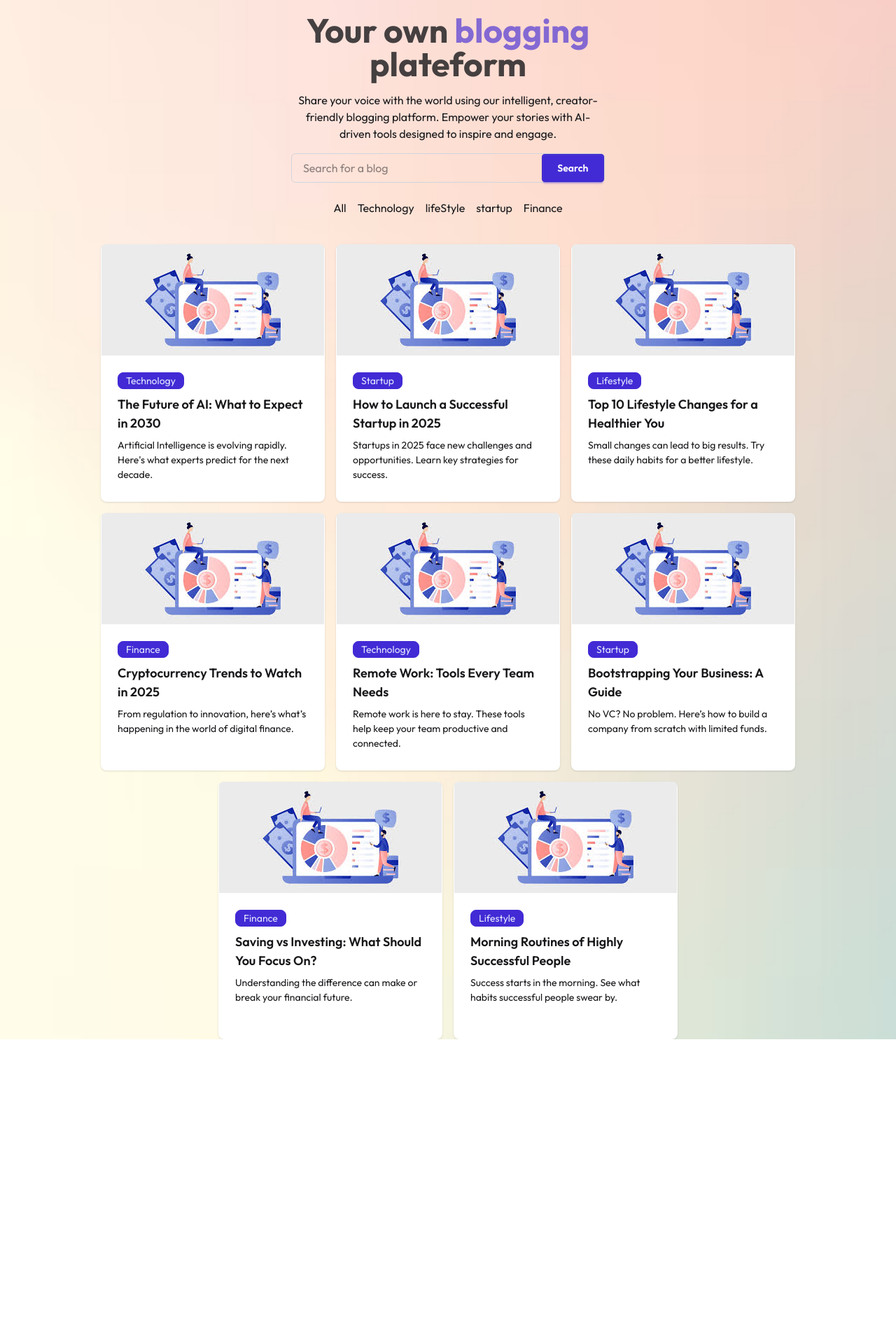
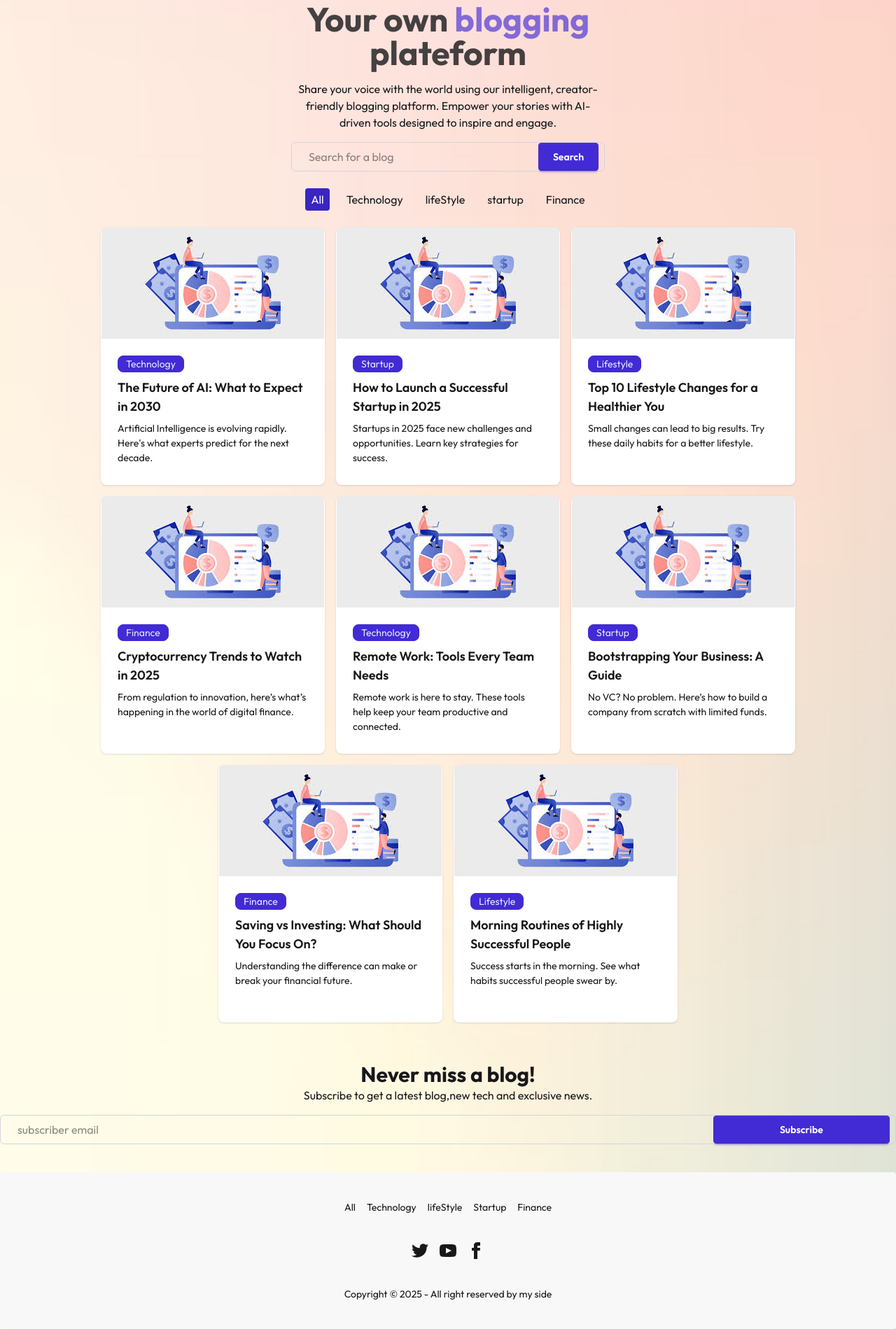
Before and after one commit to Asmatbangash/blogging, a React (Vite) app in the folder Frontend/: page / in a window 1280 px wide. Shown: the part 169-2068 px from the top of the page at 70% size. Before the commit the page ends 1654 px from the top, so only its background shows below. Built offline with nearby package versions, Linux system fonts and the light colour scheme.

Commit message:
first add Subscribe and Footer components and then update some components to set responsive.

```diff
--- a/Frontend/src/App.jsx
+++ b/Frontend/src/App.jsx
@@ -1,5 +1,5 @@
 import React from "react";
-import { Hero, Navbar } from "./components/Comp_index";
+import { Footer, Hero, Navbar, Subscribe } from "./components/Comp_index";
 import { Outlet } from "react-router-dom";
 
 function App() {
@@ -8,6 +8,8 @@
       <Navbar />
       <Hero />
       <Outlet />
+      <Subscribe />
+      <Footer />
     </>
   );
 }
--- a/Frontend/src/components/Comp_index.js
+++ b/Frontend/src/components/Comp_index.js
@@ -3,5 +3,7 @@
 import Hero from "./Hero";
 import Input from "./Input";
 import BlogCard from "./BlogCard";
+import Footer from "./Footer";
+import Subscribe from "./Subscribe";
 
-export { Navbar, Button, Hero, Input, BlogCard };
+export { Navbar, Button, Hero, Input, BlogCard, Footer, Subscribe };
--- /dev/null
+++ b/Frontend/src/components/Footer.jsx
@@ -0,0 +1,59 @@
+import React from "react";
+
+function Footer() {
+  return (
+    <footer className="footer bg-base-200 footer-horizontal footer-center mt-10 text-base-content rounded p-10">
+      <nav className="grid grid-flow-col gap-4">
+        <a className="link link-hover">All</a>
+        <a className="link link-hover">Technology</a>
+        <a className="link link-hover">lifeStyle</a>
+        <a className="link link-hover">Startup</a>
+        <a className="link link-hover">Finance</a>
+      </nav>
+      <nav>
+        <div className="grid grid-flow-col gap-4">
+          <a>
+            <svg
+              xmlns="http://www.w3.org/2000/svg"
+              width="24"
+              height="24"
+              viewBox="0 0 24 24"
+              className="fill-current"
+            >
+              <path d="M24 4.557c-.883.392-1.832.656-2.828.775 1.017-.609 1.798-1.574 2.165-2.724-.951.564-2.005.974-3.127 1.195-.897-.957-2.178-1.555-3.594-1.555-3.179 0-5.515 2.966-4.797 6.045-4.091-.205-7.719-2.165-10.148-5.144-1.29 2.213-.669 5.108 1.523 6.574-.806-.026-1.566-.247-2.229-.616-.054 2.281 1.581 4.415 3.949 4.89-.693.188-1.452.232-2.224.084.626 1.956 2.444 3.379 4.6 3.419-2.07 1.623-4.678 2.348-7.29 2.04 2.179 1.397 4.768 2.212 7.548 2.212 9.142 0 14.307-7.721 13.995-14.646.962-.695 1.797-1.562 2.457-2.549z"></path>
+            </svg>
+          </a>
+          <a>
+            <svg
+              xmlns="http://www.w3.org/2000/svg"
+              width="24"
+              height="24"
+              viewBox="0 0 24 24"
+              className="fill-current"
+            >
+              <path d="M19.615 3.184c-3.604-.246-11.631-.245-15.23 0-3.897.266-4.356 2.62-4.385 8.816.029 6.185.484 8.549 4.385 8.816 3.6.245 11.626.246 15.23 0 3.897-.266 4.356-2.62 4.385-8.816-.029-6.185-.484-8.549-4.385-8.816zm-10.615 12.816v-8l8 3.993-8 4.007z"></path>
+            </svg>
+          </a>
+          <a>
+            <svg
+              xmlns="http://www.w3.org/2000/svg"
+              width="24"
+              height="24"
+              viewBox="0 0 24 24"
+              className="fill-current"
+            >
+              <path d="M9 8h-3v4h3v12h5v-12h3.642l.358-4h-4v-1.667c0-.955.192-1.333 1.115-1.333h2.885v-5h-3.808c-3.596 0-5.192 1.583-5.192 4.615v3.385z"></path>
+            </svg>
+          </a>
+        </div>
+      </nav>
+      <aside>
+        <p>
+          Copyright © {new Date().getFullYear()} - All right reserved by my side
+        </p>
+      </aside>
+    </footer>
+  );
+}
+
+export default Footer;
--- a/Frontend/src/components/Hero.jsx
+++ b/Frontend/src/components/Hero.jsx
@@ -1,18 +1,18 @@
 import React from "react";
 import { Button, Input } from "./Comp_index";
 import { assets } from "../assets/assets";
-import { Link } from "react-router-dom";
+import { NavLink } from "react-router-dom";
 
 function Hero() {
   return (
-    <div className="hero mt-12">
-      <div className="hero-content text-center">
+    <div className="flex justify-center items-center mt-12">
+      <div className="text-center">
         <div className="max-w-md">
           <Button
             text="New AI feture integrated"
             className="py-2 px-4 mb-5 rounded-full bg-[#3c7b703b]"
           />
-          <h1 className="text-5xl font-bold opacity-80">
+          <h1 className="text-5xl max-sm:text-3xl font-bold opacity-80">
             Your own <span className="text-primary opacity-80">blogging</span>{" "}
             <br /> plateform
           </h1>
@@ -22,7 +22,7 @@
             creator-friendly blogging platform. Empower your stories with
             AI-driven tools designed to inspire and engage.
           </p>
-          <form className="flex justify-between w-full border-1 border-gray-300 rounded-md">
+          <form className="flex justify-between w-full border-1 border-gray-300 rounded-md px-2">
             <Input
               type="text"
               placeholder="Search for a blog"
@@ -34,16 +34,16 @@
               text="Search"
             />
           </form>
-          <div className="flex justify-center items-center space-x-4 my-6">
+          <div className="flex flex-wrap justify-center items-center space-x-4 my-6">
             {assets.routes.map((item) => (
-              <Link
+              <NavLink
                 key={item.name}
                 to={item.href}
                 aria-current={item.current ? "page" : undefined}
-                className=""
+                className=" px-2 py-1"
               >
                 {item.name}
-              </Link>
+              </NavLink>
             ))}
           </div>
         </div>
--- /dev/null
+++ b/Frontend/src/components/Subscribe.jsx
@@ -0,0 +1,28 @@
+import React from "react";
+import Input from "./Input";
+import Button from "./Button";
+
+function Subscribe() {
+  return (
+    <div className="flex flex-col justify-center items-center my-10">
+      <div className="my-4 text-center">
+        <h1 className=" text-3xl font-bold">Never miss a blog!</h1>
+        <p>Subscribe to get a latest blog,new tech and exclusive news.</p>
+      </div>
+      <form className="flex justify-between w-full border-1 border-gray-300 rounded-md px-2">
+        <Input
+          type="text"
+          placeholder="subscriber email"
+          className="w-full px-4 outline-0"
+          required={true}
+        />
+        <Button
+          className="w-[20%] btn btn-primary text-white px-4 py-2"
+          text="Subscribe"
+        />
+      </form>
+    </div>
+  );
+}
+
+export default Subscribe;
--- a/Frontend/src/index.css
+++ b/Frontend/src/index.css
@@ -11,3 +11,9 @@
   background-repeat: no-repeat;
   background-size: cover;
 }
+
+.active{
+  background-color: #3B25C1;
+  color: white;
+  border-radius: 4px;
+}
```
